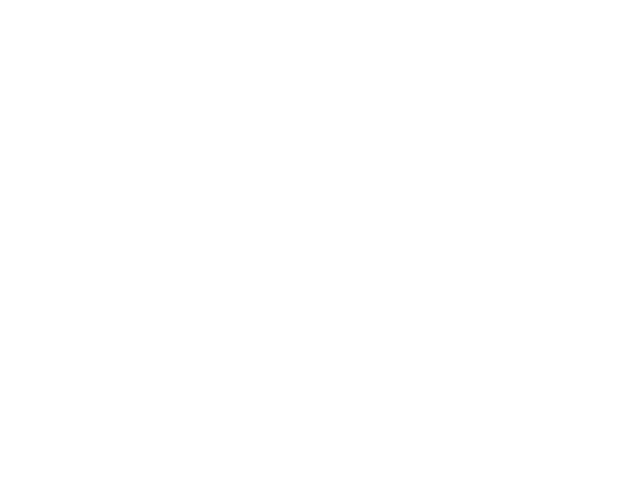
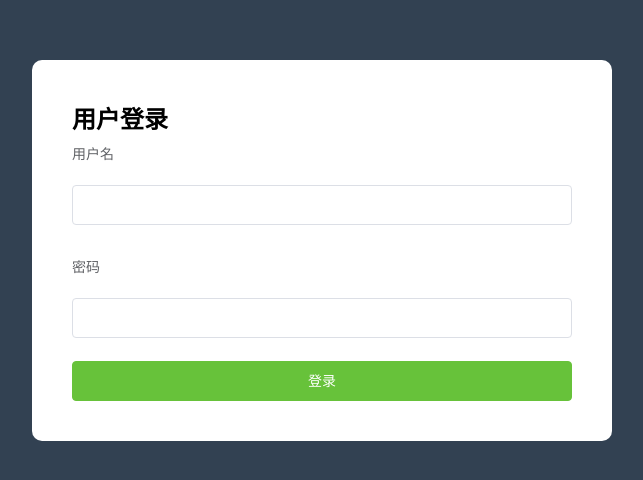
Before and after one commit to xiaowj1999/vue-, a Vue app: page / in a window 1280 px wide. Shown: the part 150-630 px from the top of the page, without its empty margins (318-961 px from the left). Built offline with nearby package versions, Linux system fonts and the light colour scheme.

Commit message:
登录静态布局完成

```diff
--- a/package.json
+++ b/package.json
@@ -8,6 +8,7 @@
     "lint": "vue-cli-service lint"
   },
   "dependencies": {
+    "element-ui": "^2.4.11",
     "vue": "^2.5.21"
   },
   "devDependencies": {
--- a/src/App.vue
+++ b/src/App.vue
@@ -1,5 +1,17 @@
 <template>
-  <div id="app">
+  <div class="form-container">
+    <div class="login-content">
+      <h2>用户登录</h2>
+        <el-form label-position="top" label-width="80px" :model="formData">
+          <el-form-item label="用户名">
+              <el-input v-model="formData.username"></el-input>
+          </el-form-item>
+          <el-form-item label="密码">
+              <el-input v-model="formData.password"></el-input>
+          </el-form-item>
+          <el-button type="success" class="el-login">登录</el-button>
+        </el-form>
+      </div>
   </div>
 </template>
 
@@ -7,8 +19,33 @@
 
 export default {
   name: 'app',
+  data(){
+    return {
+      formData:{
+        username:"",
+        password:""
+      }
+    }
+  }
 }
 </script>
 
 <style>
+  .form-container{
+    background-color:#324152;
+    height:100%;
+    display:flex;
+    justify-content:center;
+    align-items:center;
+  }
+  .login-content{
+    background-color:#ffffff;
+    width:580px;
+    padding:40px;
+    box-sizing:border-box;
+    border-radius:10px;
+  }
+  .el-login {
+    width:100%;
+  }
 </style>
--- /dev/null
+++ b/src/assets/base.css
@@ -0,0 +1,7 @@
+*{
+    padding: 0;
+    margin: 0;
+}
+html,body {
+    height: 100%;
+}
```
Also changed, not shown: src/main.js (+9 -0 lines).
